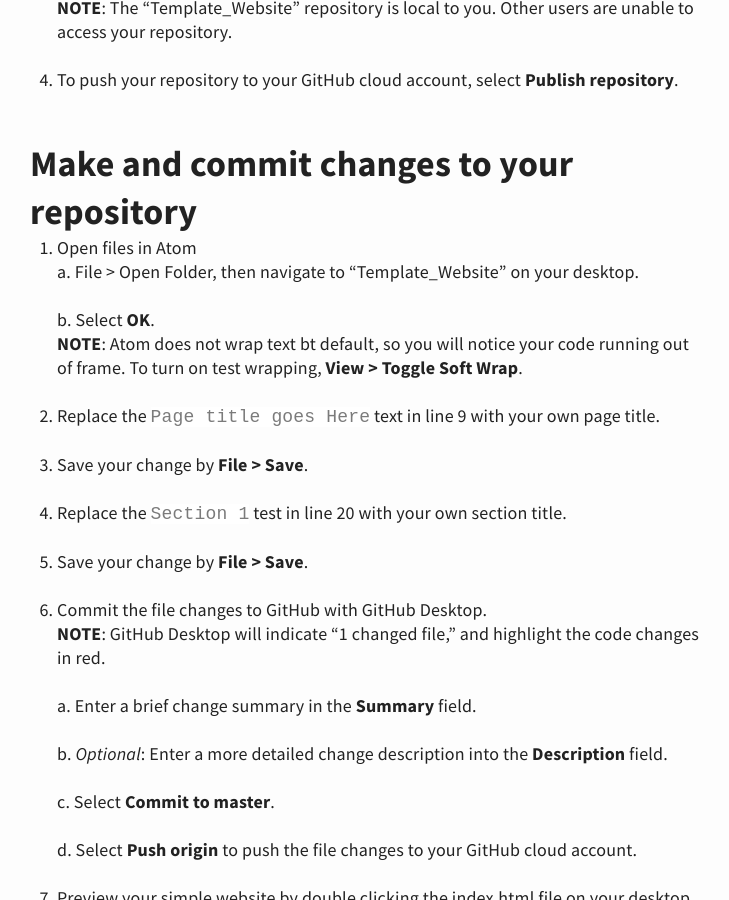
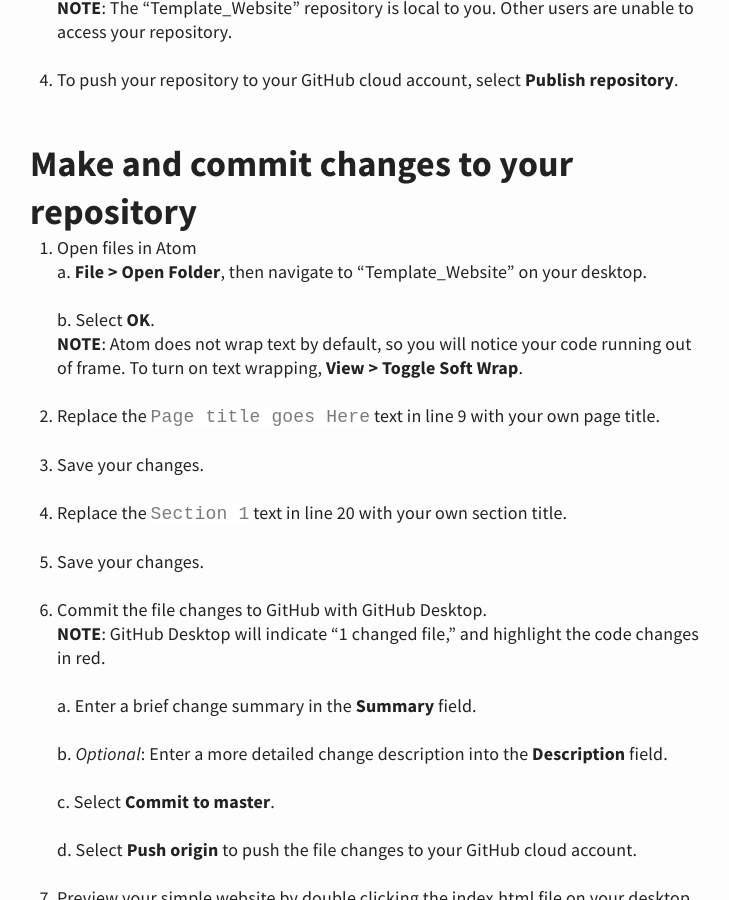
Before and after one commit to kristinashirk/digital-tech, a Jekyll site: the page built from _posts/2019-09-02-git and GitHub.md, in a window 1280 px wide and 900 px high, scrolled down 3223 px. Shown: the whole window, without its empty margins (272-1001 px from the left). Built offline with Jekyll 4.4.1, drawn with Linux system fonts in a browser that asks for light colours.

Commit message:
spelling and stuff

```diff
--- a/_posts/2019-09-02-git and GitHub.md
+++ b/_posts/2019-09-02-git and GitHub.md
@@ -87,18 +87,18 @@ To commit the changes:
 
 ## Make and commit changes to your repository
 1. Open files in Atom
-	a. File > Open Folder, then navigate to "Template_Website" on your desktop.
+	a. **File > Open Folder**, then navigate to "Template_Website" on your desktop.
 
     b. Select **OK**.
-    **NOTE**: Atom does not wrap text bt default, so you will notice your code running out of frame. To turn on test wrapping, **View > Toggle Soft Wrap**.
+    **NOTE**: Atom does not wrap text by default, so you will notice your code running out of frame. To turn on text wrapping, **View > Toggle Soft Wrap**.
 
 2. Replace the `Page title goes Here` text in line 9 with your own page title.
 
-3. Save your change by **File > Save**.
+3. Save your changes.
 
-4. Replace the `Section 1` test in line 20 with your own section title.
+4. Replace the `Section 1` text in line 20 with your own section title.
 
-5. Save your change by **File > Save**.
+5. Save your changes.
 
 6. Commit the file changes to GitHub with GitHub Desktop.
 	**NOTE**: GitHub Desktop will indicate "1 changed file," and highlight the code changes in red.
```
